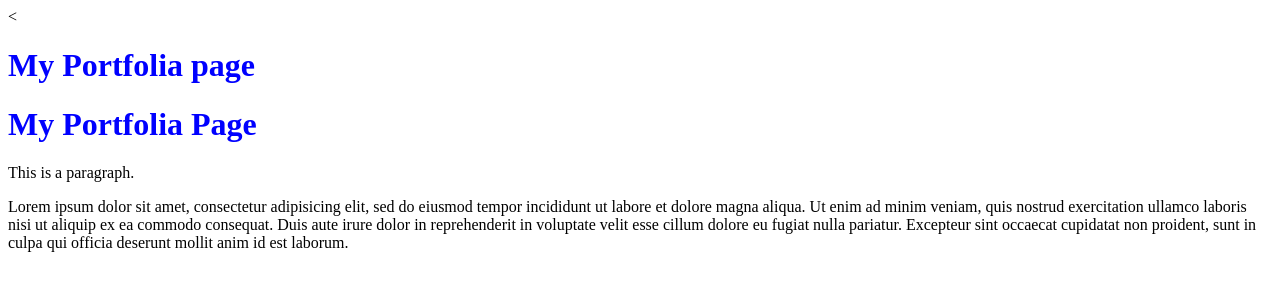
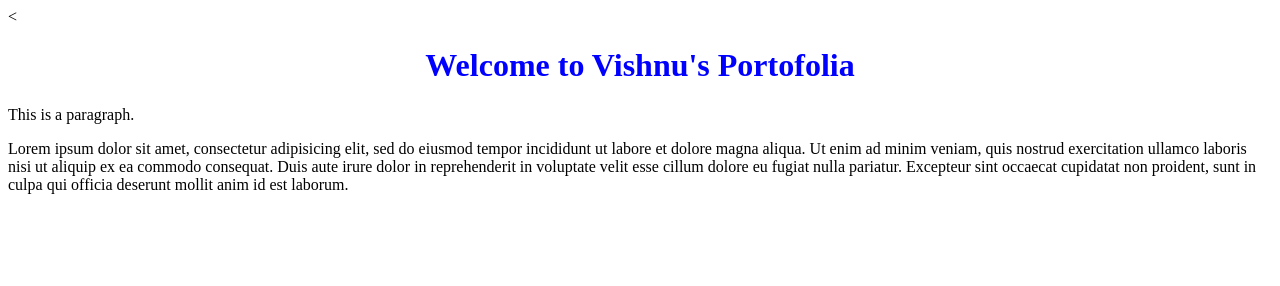
Before and after one commit to Jey999/Portfolia-page, a plain HTML site: page index.html in a window 1280 px wide. Drawn offline with Linux system fonts and the light colour scheme.

Commit message:
aligned header

```diff
--- a/index.html
+++ b/index.html
@@ -7,8 +7,7 @@
   </head>
   <body>
     <header>
-      <h1 class = "red-text" > My Portfolia page</h1>
-      <h1> My Portfolia Page </h1>
+      <h1 style="text-align:center;">Welcome to Vishnu's Portofolia</h1>
       <p>This is a paragraph.</p>
       <p> Lorem ipsum dolor sit amet, consectetur adipisicing elit, sed do eiusmod tempor incididunt ut labore et dolore magna aliqua. Ut enim ad minim veniam, quis nostrud exercitation ullamco laboris nisi ut aliquip ex ea commodo consequat. Duis aute irure dolor in reprehenderit in voluptate velit esse cillum dolore eu fugiat nulla pariatur. Excepteur sint occaecat cupidatat non proident, sunt in culpa qui officia deserunt mollit anim id est laborum.
     </header>
```
